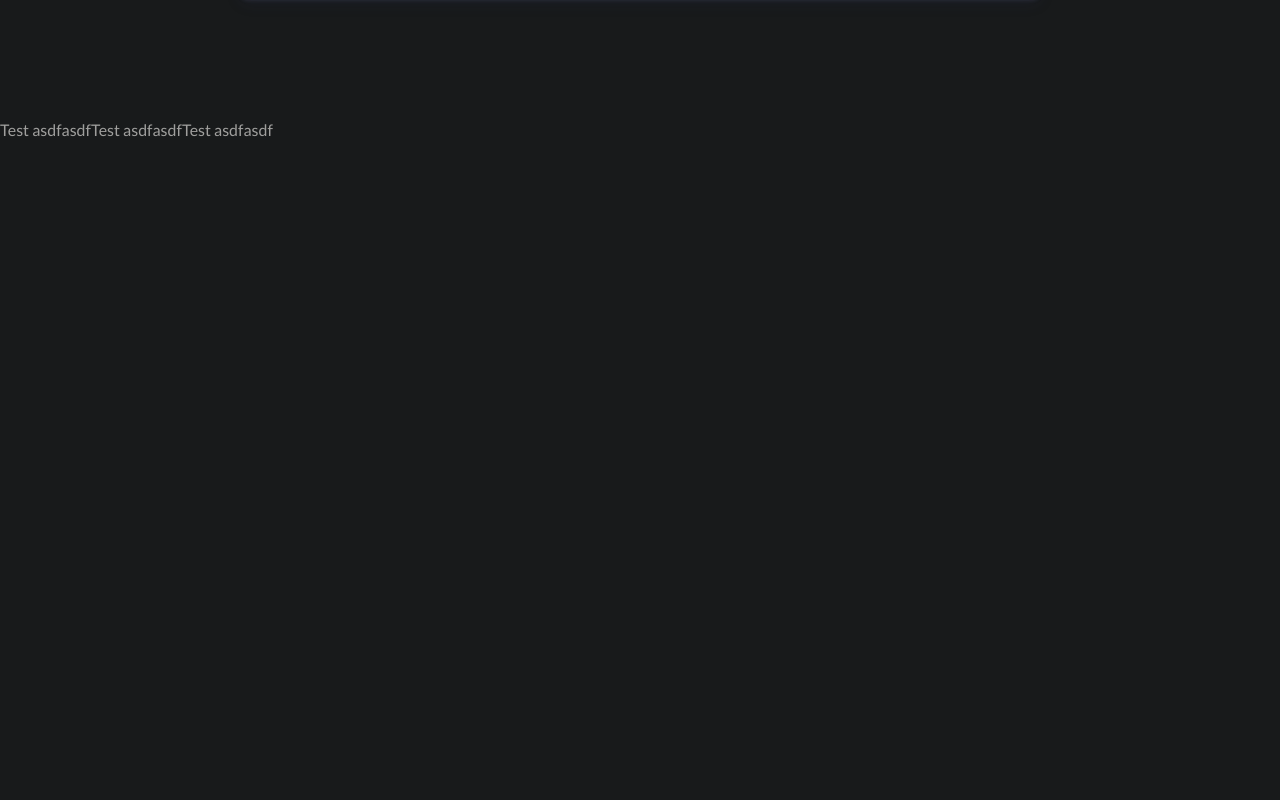
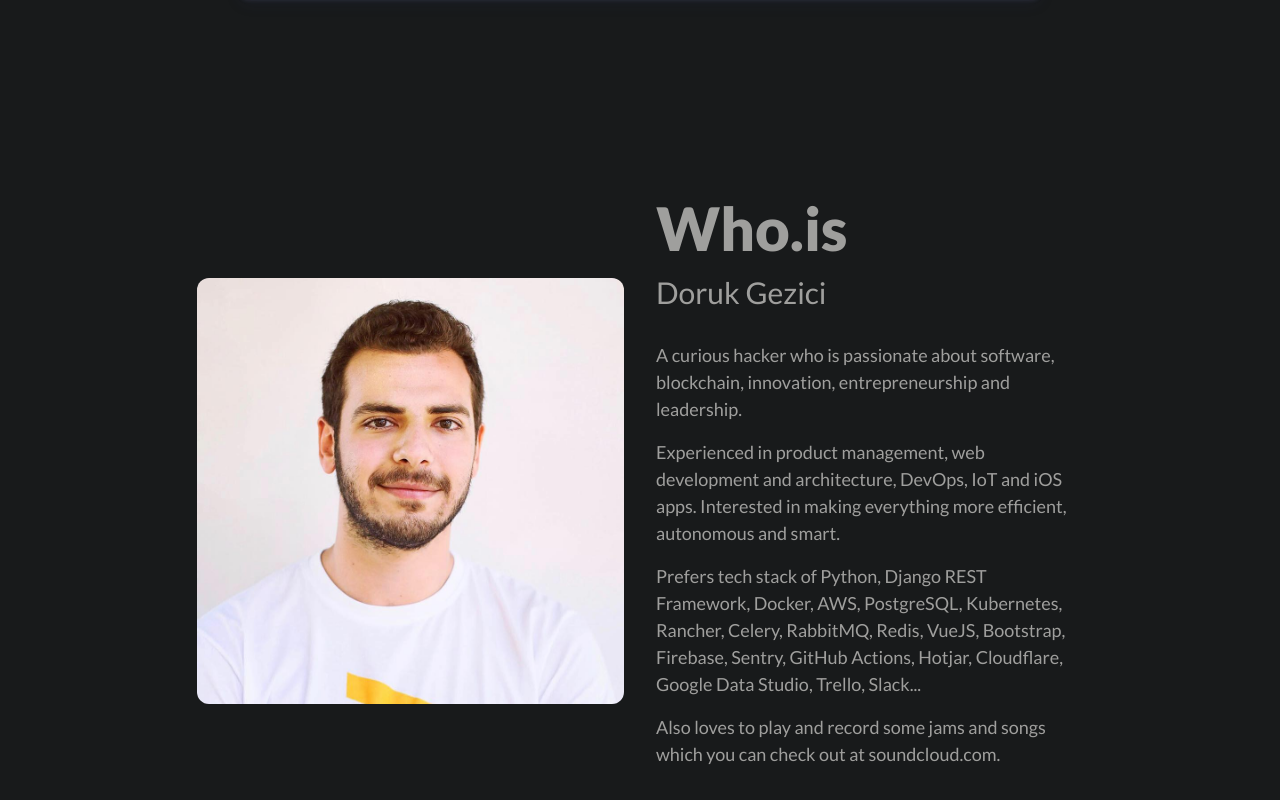
Before and after one commit to dorukgezici/dorukgezici.github.io, a React (Vite) app: page / in a window 1280 px wide. Shown: the part 682-1482 px from the top of the page. Before the commit the page ends 824 px from the top, so only its background shows below. Built offline with nearby package versions, Linux system fonts and the light colour scheme.

Commit message:
Added Who.is section

```diff
--- a/index.html
+++ b/index.html
@@ -3,26 +3,26 @@
 <head>
   <meta charset="UTF-8"/>
   <meta name="viewport" content="width=device-width, initial-scale=1.0"/>
-  <title>Doruk Gezici | Entrepreneur & Full Stack Developer</title>
+  <title>Doruk Gezici | DGtech</title>
 
   <meta name="author" content="Doruk Gezici"/>
-  <meta name="description" content="Check out the portfolio of Doruk Gezici, Entrepreneur & Full Stack Developer."/>
-  <meta name="keywords" content="doruk,gezici,dorukgezici,gamer,arena,gamerarena,ituscheduler,cryptopatro"/>
+  <meta name="description" content="Check out the portfolio of Doruk Gezici, Full Stack Developer & Entrepreneur."/>
+  <meta name="keywords" content="doruk,gezici,dorukgezici,dgtech,gamer,arena,gamerarena,ituscheduler,cryptopatro"/>
   <meta name="robots" content="index, follow"/>
 
   <!-- Favicon -->
-  <link rel="shortcut icon" href="https://doruk.gezici.me/img/dg-girvak.jpg"/>
+  <link rel="shortcut icon" href="/img/dg-girvak.jpg"/>
 
   <!-- Lato Font -->
   <link rel="stylesheet" href="https://fonts.googleapis.com/css?family=Lato:300,400,600,700,900&amp;subset=latin-ext"/>
 
-  <!-- OG Metadata -->
+  <!-- Open Graph Metadata -->
   <meta property="og:type" content="website"/>
   <meta property="og:site_name" content="doruk.gezici.me"/>
   <meta property="og:url" content="https://doruk.gezici.me"/>
   <meta property="og:image" content="https://doruk.gezici.me/img/dg-girvak.jpg"/>
-  <meta property="og:title" content="Doruk Gezici | Full Stack Developer & Entrepreneur"/>
-  <meta property="og:description" content="Check out the portfolio of Doruk Gezici, Entrepreneur & Full Stack Developer."/>
+  <meta property="og:title" content="Doruk Gezici | DGtech"/>
+  <meta property="og:description" content="Check out the portfolio of Doruk Gezici, Full Stack Developer & Entrepreneur."/>
 </head>
 <body>
 <div id="root"></div>
--- a/src/components/App/App.module.scss
+++ b/src/components/App/App.module.scss
@@ -1,4 +1,4 @@
 .bg-img {
-  background: linear-gradient(#1f13db00, #1f13db00), url(https://images.unsplash.com/photo-1515266591878-f93e32bc5937?ixlib=rb-1.2.1&amp;q=80&amp;fm=jpg&amp;crop=entropy&amp;cs=tinysrgb&amp;w=1080&amp;fit=max&amp;ixid=eyJhcHBfaWQiOjM3MDM4fQ) no-repeat 50%;
+  background: linear-gradient(#1f13db00, #1f13db00), url(/img/mountains-bg.jpeg) no-repeat 50%;
   background-size: cover;
 }
--- a/src/components/App/index.tsx
+++ b/src/components/App/index.tsx
@@ -10,10 +10,30 @@ export default function App() {
         <BusinessCard/>
       </section>
 
-      <section className="flex">
-        <h1 className="flex-col">Test asdfasdf</h1>
-        <h1 className="flex-col">Test asdfasdf</h1>
-        <h1 className="flex-col">Test asdfasdf</h1>
+      <section className="flex justify-center items-center my-20 columns-2 gap-8">
+        <div className="w-1/3">
+          <img src="/img/dg-girvak.jpg" alt="Doruk Gezici" className="rounded-xl"/>
+        </div>
+        <div className="w-1/3 text-lg">
+          <h1 className="text-6xl font-extrabold mb-4">Who.is</h1>
+          <h2 className="text-3xl mb-8">Doruk Gezici</h2>
+          <p className="mb-4">
+            A curious hacker who is passionate about software, blockchain, innovation, entrepreneurship and leadership.
+          </p>
+          <p className="mb-4">
+            Experienced in product management, web development and architecture, DevOps, IoT and iOS apps. Interested
+            in making everything more efficient, autonomous and smart.
+          </p>
+          <p className="mb-4">
+            Prefers tech stack of Python, Django REST Framework, Docker, AWS, PostgreSQL, Kubernetes,
+            Rancher, Celery, RabbitMQ, Redis, VueJS, Bootstrap, Firebase, Sentry, GitHub Actions, Hotjar, Cloudflare,
+            Google Data Studio, Trello, Slack...
+          </p>
+          <p className="mb-4">
+            Also loves to play and record some jams and songs which you can check out at <a
+            href="https://soundcloud.com/dorukgezici">soundcloud.com</a>.
+          </p>
+        </div>
       </section>
     </div>
   );
--- a/src/components/BusinessCard/index.tsx
+++ b/src/components/BusinessCard/index.tsx
@@ -20,6 +20,7 @@ export default function BusinessCard() {
       <h2 className={styles.title}>Full Stack Developer &amp; Entrepreneur</h2>
       <div className={styles.about}>
         <p>
+          <a href="/">DGtech</a>,&nbsp;
           <a href="https://udext.com" target="_blank">Udext</a>,&nbsp;
           <a href="https://gamerarena.com" target="_blank">Gamer Arena</a>,&nbsp;
           <a href="https://ituscheduler.com" target="_blank">ITUscheduler</a>
```
Also changed, not shown: public/img/mountains-bg.jpeg (added).
